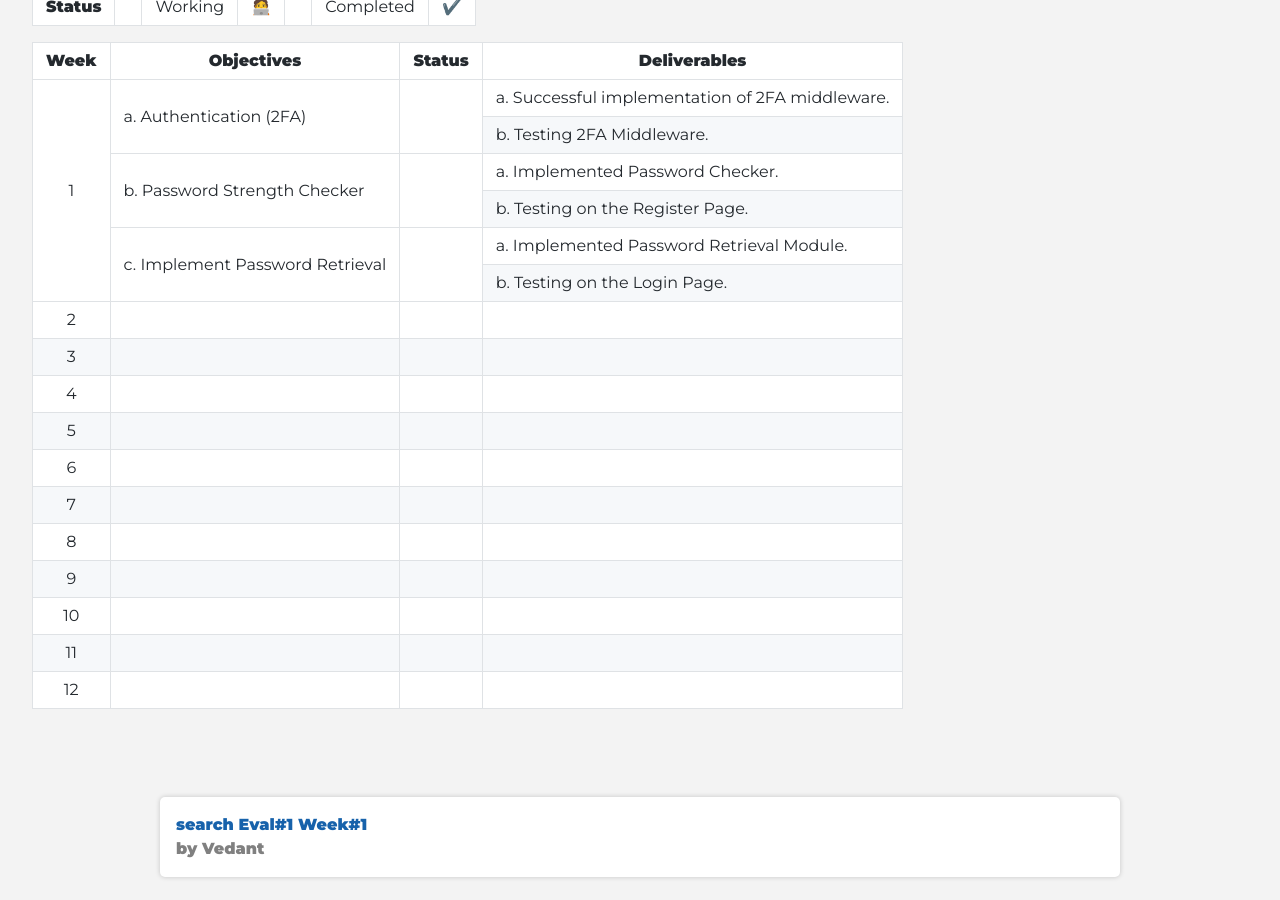
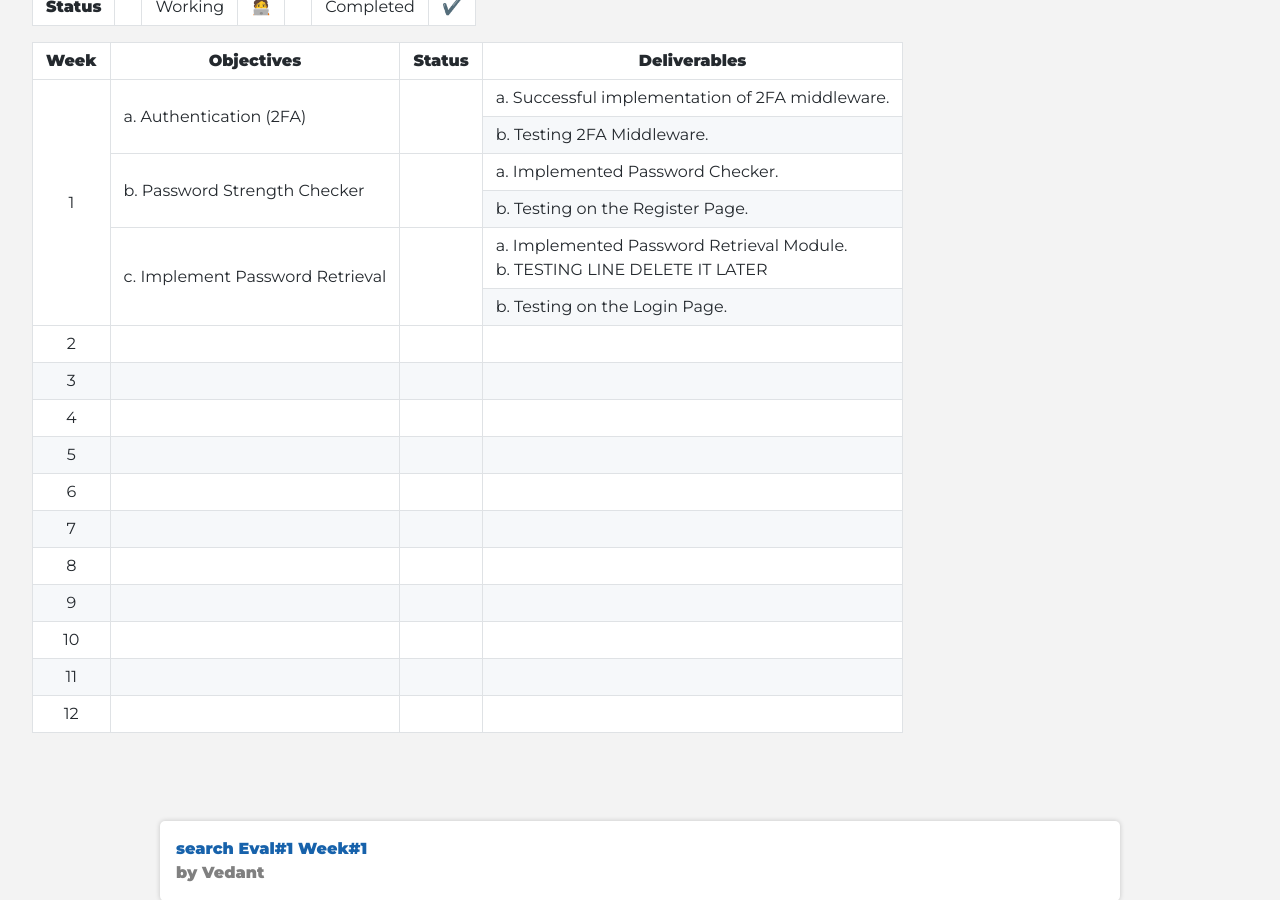
Before and after one commit to cdli-gh/blog, a Jekyll site: the page built from _blog/gsoc20/search/index.md, in a window 1280 px wide and 900 px high, scrolled down 1553 px. Built offline with Jekyll 4.4.1, drawn with Linux system fonts in a browser that asks for light colours; emoji names are drawn with the system emoji font.

Commit message:
tesing table

```diff
--- a/_blog/gsoc20/search/index.md
+++ b/_blog/gsoc20/search/index.md
@@ -116,7 +116,10 @@ Objectives are separated in two categories: essential and additional, they are a
         <tr>
             <td rowspan=2>c. Implement Password Retrieval</td>
             <td rowspan=2 align="center"></td>
-            <td> a. Implemented Password Retrieval Module. </td>
+            <td>
+                a. Implemented Password Retrieval Module. <br/>
+                b. TESTING LINE DELETE IT LATER
+            </td>
         </tr>
         <tr>
             <td> b. Testing on the Login Page.</td>
```
